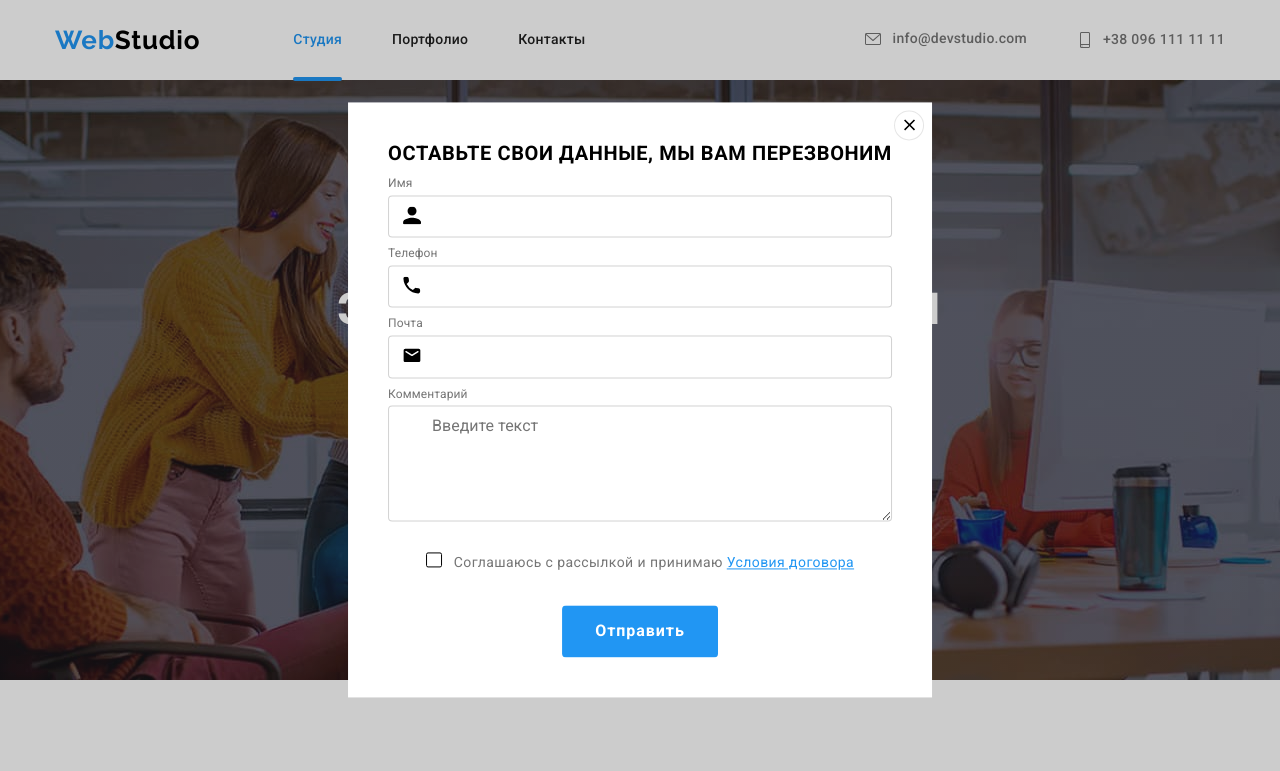
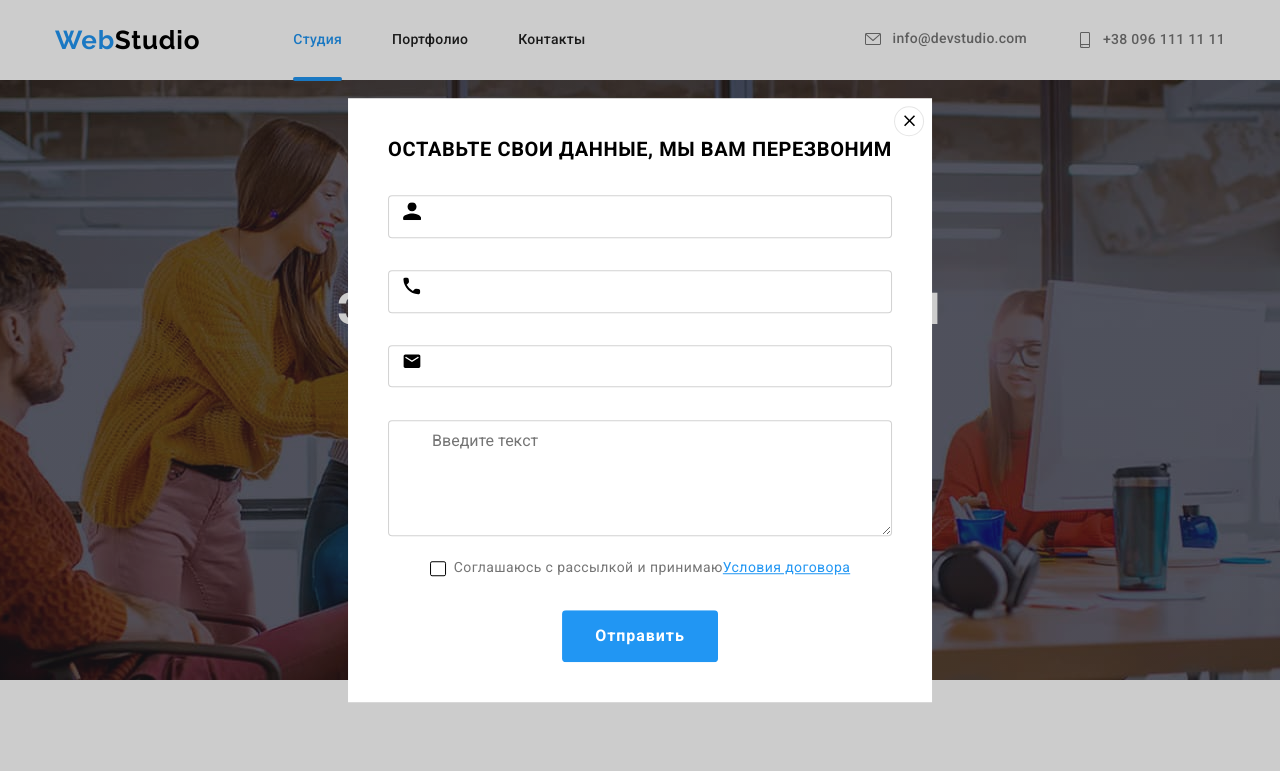
Before and after one commit to NadiaKKK/goit-markup-hw-06, a plain HTML site: page index.html in a window 1280 px wide. Both pictures are taken after a click on the button "Заказать услугу". Shown: the top 771 px of the page. Drawn offline with nearby package versions, Linux system fonts and the light colour scheme.

Commit message:
updated forms

```diff
--- a/css/styles.css
+++ b/css/styles.css
@@ -511,21 +511,6 @@ li .list :not(:last-child) {
   margin-bottom: 10px;
 }
 
-.form-label {
-  color: #757575;
-  font-weight: normal;
-  font-size: 12px;
-  line-height: 1, 16;
-  letter-spacing: 0.01em;
-}
-
-.ckeckbox-label {
-  font-size: 14px;
-  line-height: 1.71;
-  letter-spacing: 0.03em;
-  color: #757575;
-}
-
 .form-input {
   width: 100%;
   margin-top: 4px;
@@ -575,10 +560,17 @@ li .list :not(:last-child) {
   overflow: hidden;
 }
 
-.ckeckbox-label {
+.checkbox-label {
   margin-top: 20px;
   margin-bottom: 30px;
-  display: inline-block;
+  display: flex;
+  align-items: center;
+  justify-content: center;
+
+  font-size: 14px;
+  line-height: 1.71;
+  letter-spacing: 0.03em;
+  color: #757575;
 }
 
 .icon-check {
--- a/index.html
+++ b/index.html
@@ -114,7 +114,7 @@
 </div>
 
 
-<label for="checkbox" class="ckeckbox-label">
+<label for="checkbox" class="checkbox-label">
 <input type="checkbox" name="checkbox" class="checkbox" value="Соглашаюсь с рассылкой и принимаю" id="checkbox">
 <span class="checkbox-icon">
  <svg class="icon-check">
@@ -125,7 +125,7 @@
 
 
 <div>
-        <button type="button" class=" hero button">Отправить</button>
+        <button type="submit" class=" hero button">Отправить</button>
 </div>
 
     </form>
```
